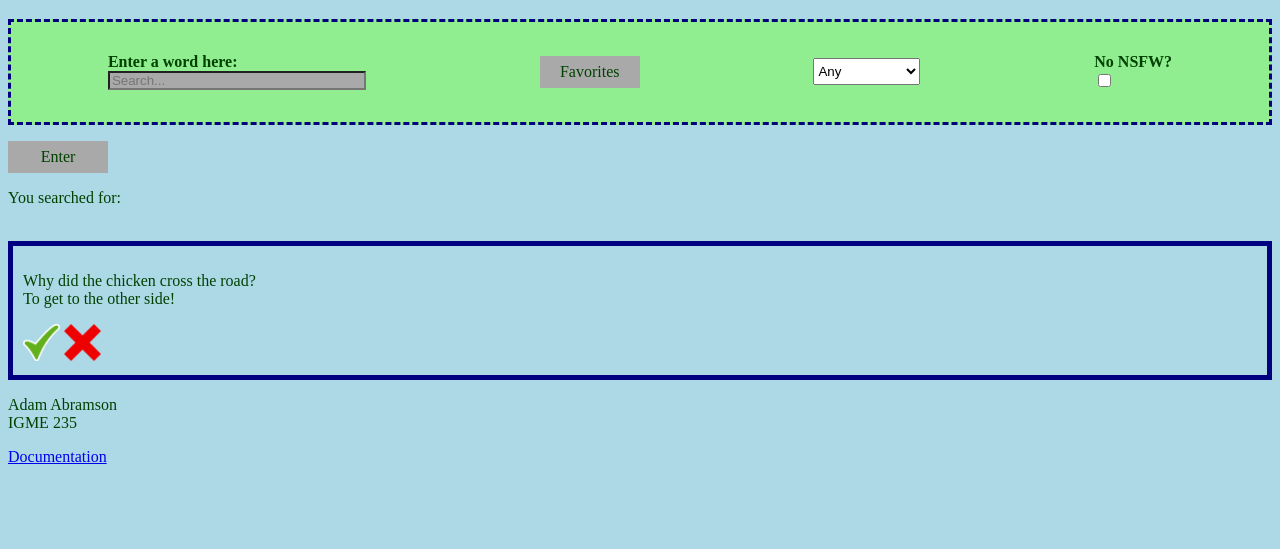
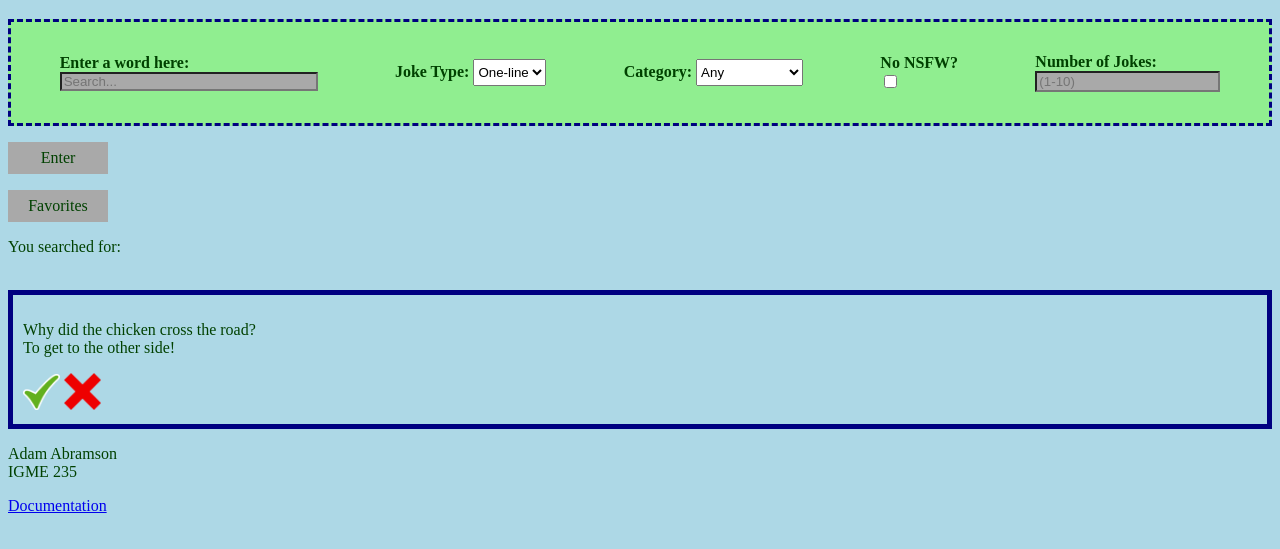
Before and after one commit to aabramson2002/aabramson2002.github.io, a plain HTML site: page Project2/index.html in a window 1280 px wide. Shown: the part 61-610 px from the top of the page. Drawn offline with Linux system fonts and the light colour scheme.

Commit message:
Updated HTML for Joke finder, next step: JS

```diff
--- a/Project2/index.html
+++ b/Project2/index.html
@@ -10,9 +10,12 @@
         <h1>Joke Finder</h1>
 
         <div id="searchbar">
-            <h4>Enter a word here:<input placeholder="Search..." id="search"></h4>
-            <p id="favbox">Favorites</p>
-            <select id="dropdown">
+            <h4>Enter a word here: <input placeholder="Search..." id="search"></h4>
+            <h4>Joke Type: <select id="joketype">
+                <option value="one">One-line</option>
+                <option value="two">Two-line</option>
+            </select></h4>
+            <h4>Category: <select id="dropdown">
                     <option value="Any">Any</option>
                     <option value="Programming">Programming</option>
                     <option value="Pun">Pun</option>
@@ -20,11 +23,15 @@
                     <option value="Spooky">Spooky</option>
                     <option value="Christmas">Christmas</option>
                     <option value="Miscellaneous">Miscellaneous</option>
-              </select>
+              </select></h4>
             <h4>No NSFW? <input type="checkbox" id="NSFWBtn"></h4>
+            <h4>Number of Jokes: <input placeholder="(1-10)" id="num-searched"></h4>
+
         </div>
 
         <p id="enterBtn">Enter</p>
+
+        <p id="favbox">Favorites</p>
 
         <p id="welcomeTag"></p>
         <p>You searched for: <i id="searchterm"></i></p>
```
